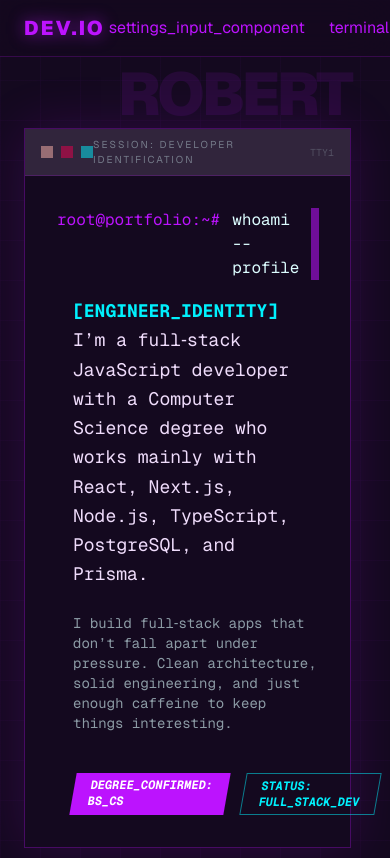
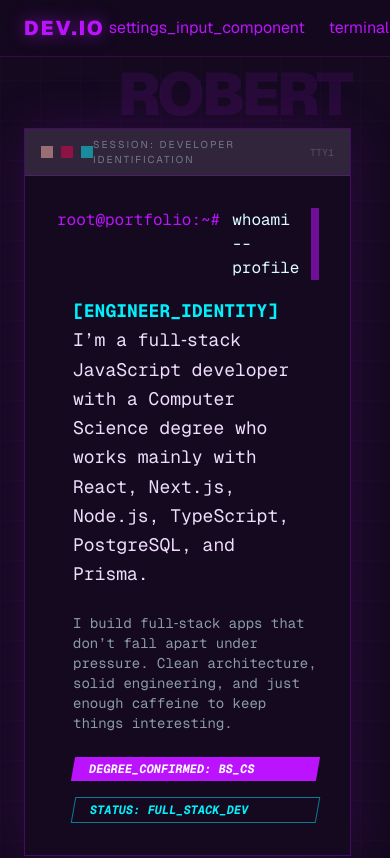
Before and after one commit to blitheryjibits/portfolio, a Next.js app: page / in a window 390 px wide. Shown: the top 858 px of the page. Built offline with nearby package versions, Linux system fonts and the light colour scheme.

Commit message:
ui: added wrapping layout to the badges for small screens

```diff
--- a/components/hero/TerminalBody.tsx
+++ b/components/hero/TerminalBody.tsx
@@ -22,7 +22,7 @@
           things interesting.
         </p>
 
-        <div className="flex gap-4 pt-4">
+        <div className="flex flex-col md:flex-row gap-4">
           <TerminalTag label="DEGREE_CONFIRMED: BS_CS" variant="primary" />
           <TerminalTag label="STATUS: FULL_STACK_DEV" variant="secondary" />
         </div>
```
